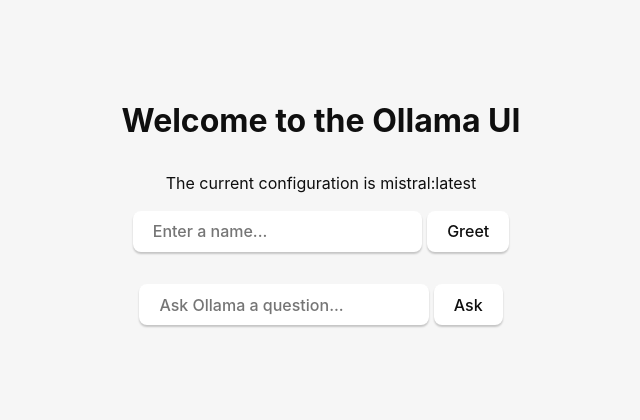
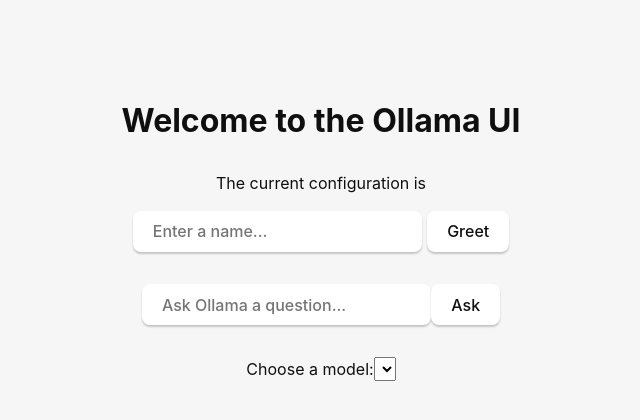
Before and after one commit to hoof-ai/hoof, a React (Vite) app: page / in a window 1280 px wide. Shown: the top 420 px of the page, without its empty margins (319-959 px from the left). Built offline with nearby package versions, Linux system fonts and the light colour scheme.

Commit message:
:sparkles: Model selector
working need to clean up output

```diff
--- a/src/App.tsx
+++ b/src/App.tsx
@@ -1,25 +1,44 @@
-import React, { useState } from 'react';
+import React, { useState, useEffect } from 'react';
 import { invoke } from '@tauri-apps/api/tauri';
 import './App.css';
 
+interface ModelList {
+  models: string[];
+}
 
 function App() {
   const [greetMsg, setGreetMsg] = useState<string>('');
   const [name, setName] = useState<string>('');
   const [ollamaResponse, setOllamaResponse] = useState<string>('');
-  const [question, setOllamaQuestion] = useState<string>('');
+  const [question, setQuestion] = useState<string>('');
+  const [models, setModels] = useState<string[]>([]);
+  const [selectedModel, setSelectedModel] = useState<string>('');
+
+  useEffect(() => {
+    // Fetch the models when the component mounts
+    getOllamaModels();
+  }, []);
+
+  async function getOllamaModels() {
+    try {
+      const modelList: ModelList = await invoke('get_ollama_models');
+      setModels(modelList.models);
+      // Optionally set the first model as the selected one
+      if (modelList.models.length > 0) {
+        setSelectedModel(modelList.models[0]);
+      }
+    } catch (error) {
+      console.error('Failed to get models:', error);
+    }
+  }
 
   async function greet() {
-    console.log('Greet function called with name:', name);
-    const response = await invoke<string>('greet', { name });
-    console.log('Greet response:', response);
+    const response: string = await invoke('greet', { name });
     setGreetMsg(response);
   }
 
-  async function askollama() {
-    console.log('askOllama called with question:', question);
-    const response = await invoke<string>('askollama', { question });
-    console.log('Ollama response:', response);
+  async function askOllama() {
+    const response: string = await invoke('askollama', { question });
     setOllamaResponse(response);
   }
 
@@ -27,51 +46,48 @@
     <div className="container">
       <h1>Welcome to the Ollama UI</h1>
 
-      <p>The current configuration is mistral:latest</p>
+      <p>The current configuration is {selectedModel}</p>
 
-      <form
-        className="row"
-        onSubmit={(e) => {
-          e.preventDefault();
-          console.log('Greet form submitted with name:', name); // Log when greet form is submitted
-          greet();
-        }}
-      >
+      <div className="row">
         <input
           id="greet-input"
           type="text"
-          onChange={(e) => {
-            console.log('Name input changed:', e.currentTarget.value); // Log changes to the name input
-            setName(e.currentTarget.value);
-          }}
+          value={name}
+          onChange={(e) => setName(e.currentTarget.value)}
           placeholder="Enter a name..."
         />
-        <button type="submit">Greet</button>
-      </form>
+        <button onClick={greet}>Greet</button>
+      </div>
 
       <p>{greetMsg}</p>
 
-      <form
-        className="row"
-        onSubmit={(e) => {
-          e.preventDefault();
-          console.log('Ollama form submitted with question:', question); // Log when ollama form is submitted
-          askollama();
-        }}
-      >
+      <div className="row">
         <input
-          id="greet-input"
+          id="question-input"
           type="text"
-          onChange={(e) => {
-            console.log('Ollama question input changed:', e.currentTarget.value); // Log changes to the ollama question input
-            setOllamaQuestion(e.currentTarget.value);
-          }}
+          value={question}
+          onChange={(e) => setQuestion(e.currentTarget.value)}
           placeholder="Ask Ollama a question..."
         />
-        <button type="submit">Ask</button>
-      </form>
+        <button onClick={askOllama}>Ask</button>
+      </div>
 
       <p>{ollamaResponse}</p>
+
+      <div className="row">
+        <label htmlFor="model-select">Choose a model:</label>
+        <select
+          id="model-select"
+          value={selectedModel}
+          onChange={(e) => setSelectedModel(e.currentTarget.value)}
+        >
+          {models.map((model, index) => (
+            <option key={index} value={model}>
+              {model}
+            </option>
+          ))}
+        </select>
+      </div>
     </div>
   );
 }
```
Also changed, not shown: 1 other file (tests, documents, lock files or other folders).
